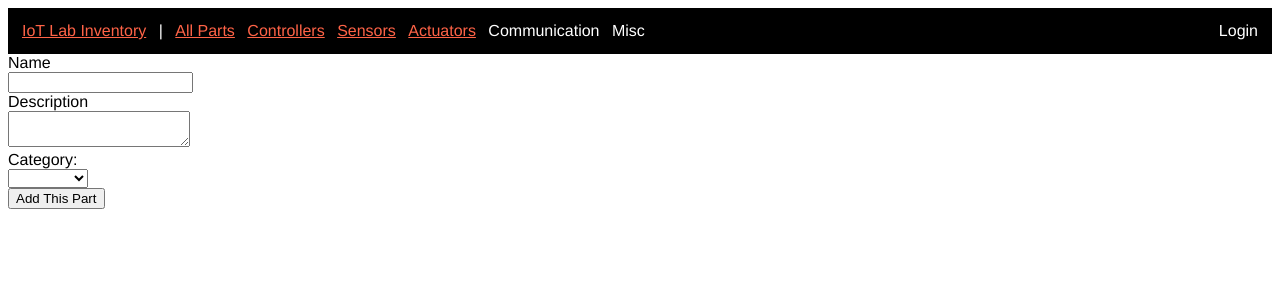
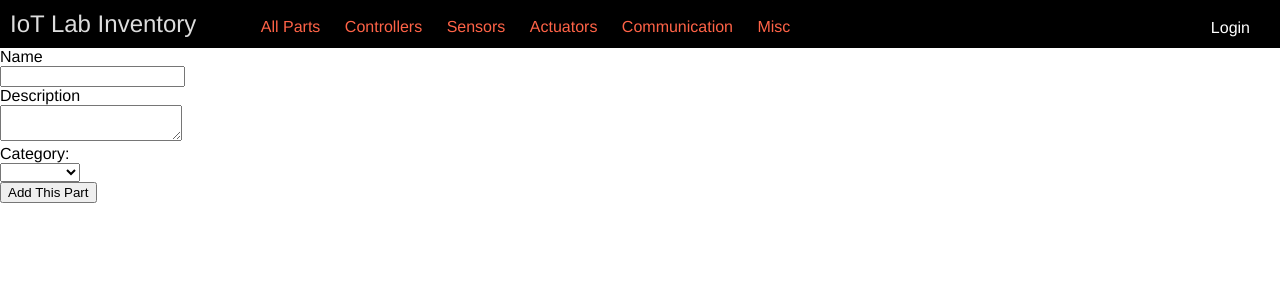
Before and after one commit to osu-cascades/iot-lab-inventory, a Flask app: page /parts/new in a window 1280 px wide. Shown: the top 300 px of the page. Run offline with Flask 2, Linux system fonts and the light colour scheme.

Commit message:
Improve layout and navbar styles.

```diff
--- a/static/main.css
+++ b/static/main.css
@@ -1,5 +1,7 @@
 body {
     font-family: "helvetica", sans-serif;
+    padding: 0px;
+    margin: 0px;
 }
 
 nav {
@@ -17,11 +19,28 @@
 nav ul li {
     color: #FFFFFF;
     display: inline-block;
-    padding: 4px;
+    padding: 0px;
+    margin-right: 20px;
+}
+
+nav ul li a {
+    text-decoration: none;
+}
+
+nav ul li a.home {
+    font-size: 1.5em;
+    color: #DDD;
+    margin-right: 40px;
+    font-family: "helveticaneue-thin", helvetica, arial, sans-serif;
+}
+
+nav ul li a.home:hover {
+    color: #FFF;
 }
 
 nav ul li.login {
     float: right;
+    padding-top: 9px;
 }
 
 h1 {
--- a/templates/base.html
+++ b/templates/base.html
@@ -11,21 +11,22 @@
     <link rel="stylesheet" href="/main.css?q={{ range(10000) | random }}">
   </head>
   <body>
+    <div id="wrapper">
       <nav>
         <ul>
-        <li><a href="/">IoT Lab Inventory</a></li>
-        <li> | </li>
+          <li><a class="home" href="/">IoT Lab Inventory</a></li>
           <li><a href="/parts">All Parts</a></li>
           <li><a href="/parts?category=controller">Controllers</a></li>
           <li><a href="/parts?category=sensor">Sensors</a></li>
           <li><a href="/parts?category=actuator">Actuators</a></li>
-        <li>Communication</li>
-        <li>Misc</li>
+          <li><a href="/parts?category=communication">Communication</a></li>
+          <li><a href="/parts?category=miscellaneous">Misc</a></li>
           <li class="login">Login</li>
         </ul>
       </nav>
       <div id="content">
         {% block content %}{% endblock %}
-    </div>
+      </div><!-- /content -->
+    </div><!-- /wrapper -->
   </body>
 </html>
```
Lines whose indentation alone changed are shown as unchanged.
